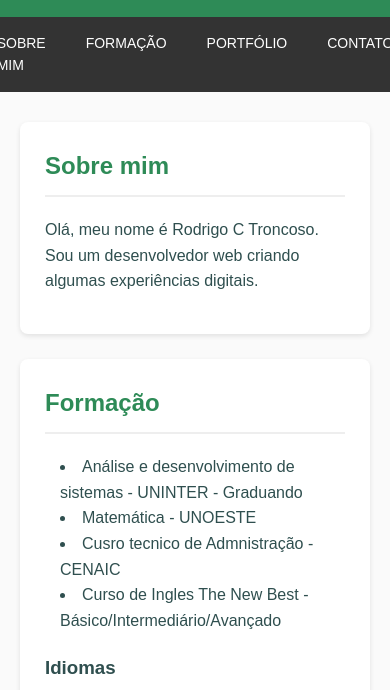
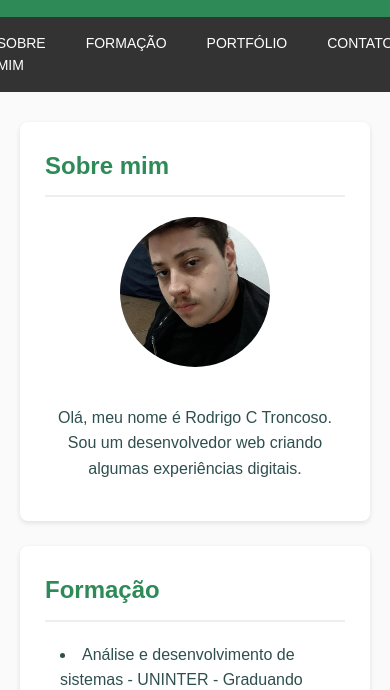
Before and after one commit to RodrigoCTroncoso/portifolio, a plain HTML site: page index.html in a window 390 px wide. Shown: the part 105-795 px from the top of the page. Drawn offline with Linux system fonts and the light colour scheme; a script that the page names is missing.

Commit message:
Adiciona foto na seção Sobre e novo projeto ao portfólio

```diff
--- a/css/estilo.css
+++ b/css/estilo.css
@@ -182,3 +182,26 @@ main ul {
 #contato button:hover {
     background-color: #083b70;
 }
+
+/* ==== ESTILOS DA SEÇÃO SOBRE MIM ==== */
+
+#sobre .sobre-container {
+    display: flex; /* Usa Flexbox para alinhar os itens lado a lado */
+    align-items: center; /* Alinha a foto e o texto verticalmente */
+    gap: 30px; /* Cria um espaço de 30px entre a foto e o texto */
+}
+
+#sobre .sobre-foto img {
+    width: 150px;
+    height: 150px;
+    border-radius: 50%; /* Deixa a imagem perfeitamente redonda */
+    object-fit: cover; /* Garante que a foto preencha o círculo sem distorcer */
+}
+
+/* Deixa o layout responsivo em telas menores */
+@media (max-width: 768px) {
+    #sobre .sobre-container {
+        flex-direction: column; /* Empilha a foto sobre o texto em celulares */
+        text-align: center;
+    }
+}
--- a/index.html
+++ b/index.html
@@ -24,7 +24,14 @@
     <main>
         <section id="sobre">
             <h2>Sobre mim</h2>
-            <p>Olá, meu nome é Rodrigo C Troncoso. Sou um desenvolvedor web criando algumas experiências digitais.</p>
+            <div class="sobre-container">
+                <div class="sobre-foto">
+                    <img src="imagens/minha-foto.jpg" alt="Foto de Rodrigo C Troncoso">
+                </div>
+                <div class="sobre-texto">
+                    <p>Olá, meu nome é Rodrigo C Troncoso. Sou um desenvolvedor web criando algumas experiências digitais.</p>
+                </div>
+            </div>
         </section>
 
         <section id="formacao">
@@ -79,6 +86,16 @@
                     </a>
                 </div>
 
+                <div class="projeto-item">
+                    <a href="https://github.com/RodrigoCTroncoso/Banco-de-Dados---BR-Ve-culos" target="_blank">
+                        <h3>Banco de dados - BR Veículos</h3>
+                        <img src="imagens/bancodedados.png" alt="Descrição do novo projeto">
+                        <p>
+                            Projeto de banco de Dados, utilizado para adicionar e gerenciar dados de veículos, clientes e vendas, utilizando Python, SQLite, Pandas e um sistema de nuvem para armazenamento.
+                        </p>
+                    </a>
+                </div>
+
             </div>
         </section>
 
```
Also changed, not shown: imagens/bancodedados.png (added), imagens/minha-foto.jpg (added).
